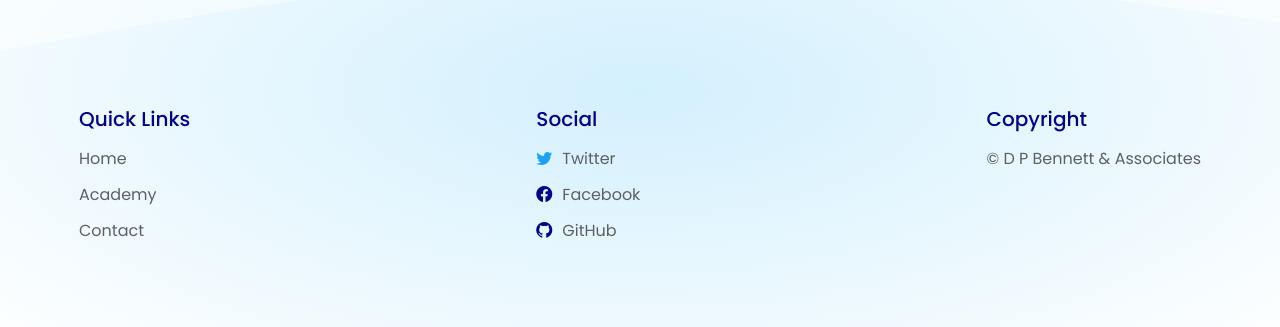
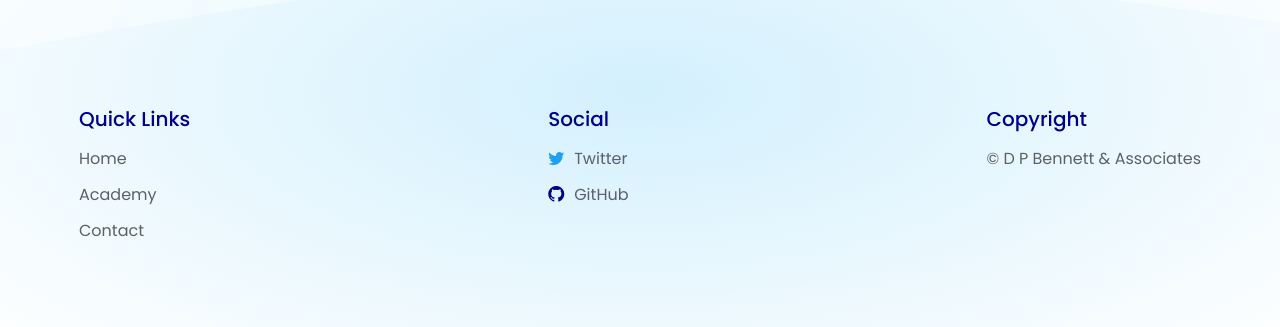
Before and after one commit to DPBandA/dpba, a Jekyll site: the page built from index.html, in a window 1280 px wide. Shown: the part 1357-1684 px from the top of the page. Built offline with Jekyll 4.4.1, drawn with Linux system fonts in a browser that asks for light colours.

Commit message:
General updates.

```diff
--- a/_includes/footer.html
+++ b/_includes/footer.html
@@ -39,12 +39,6 @@
                 </a>
                 {% endif %}
 
-                {% if site.facebook_link %}
-                <a href="{{ site.facebook_link }}" target="_blank">
-                    <li><i class="bi bi-facebook"></i>Facebook</li>
-                </a>
-                {% endif %}
-
                 {% if site.github_link %}
                 <a href="{{ site.github_link }}" target="_blank"">
                     <li><i class="bi bi-github"></i>GitHub</li>
```
